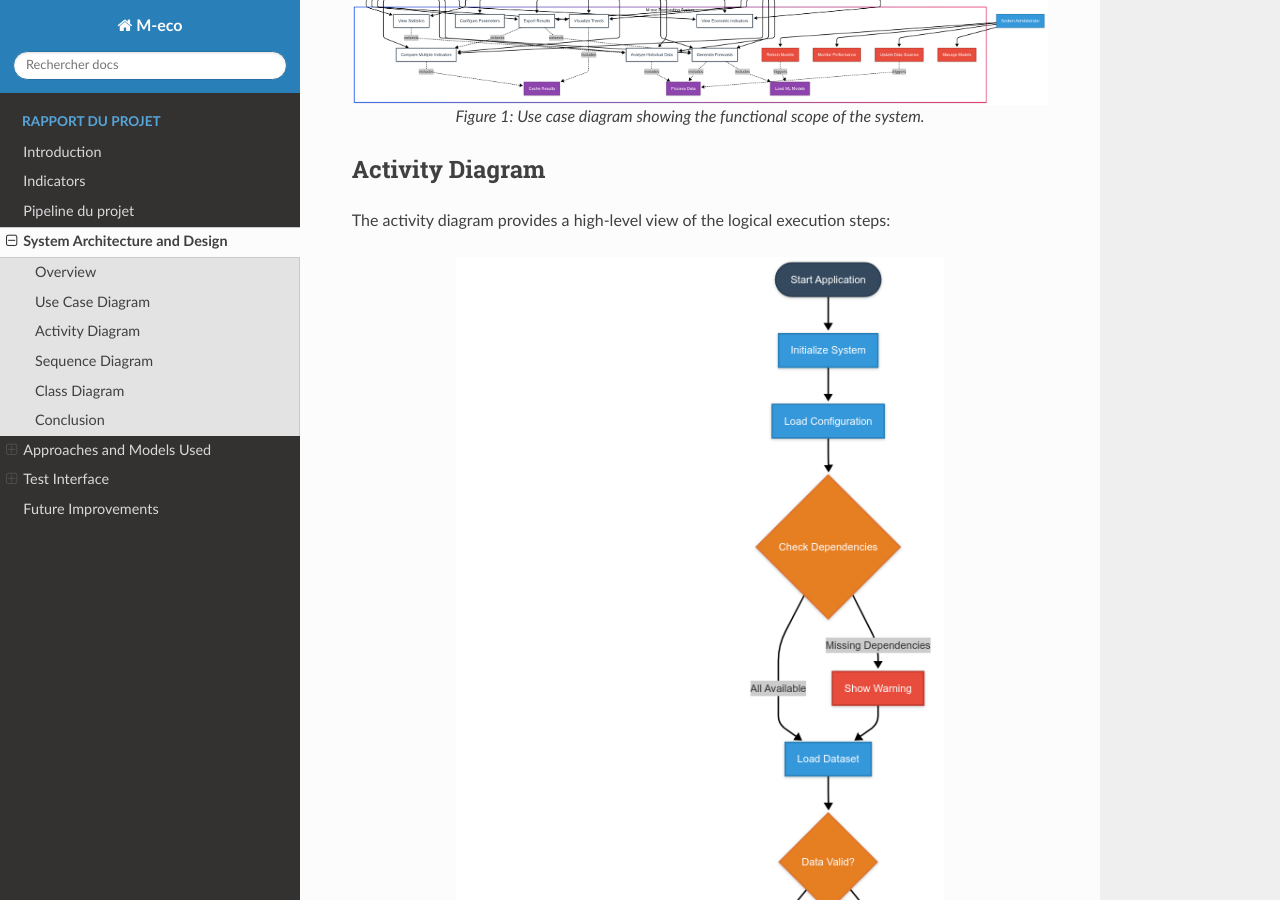
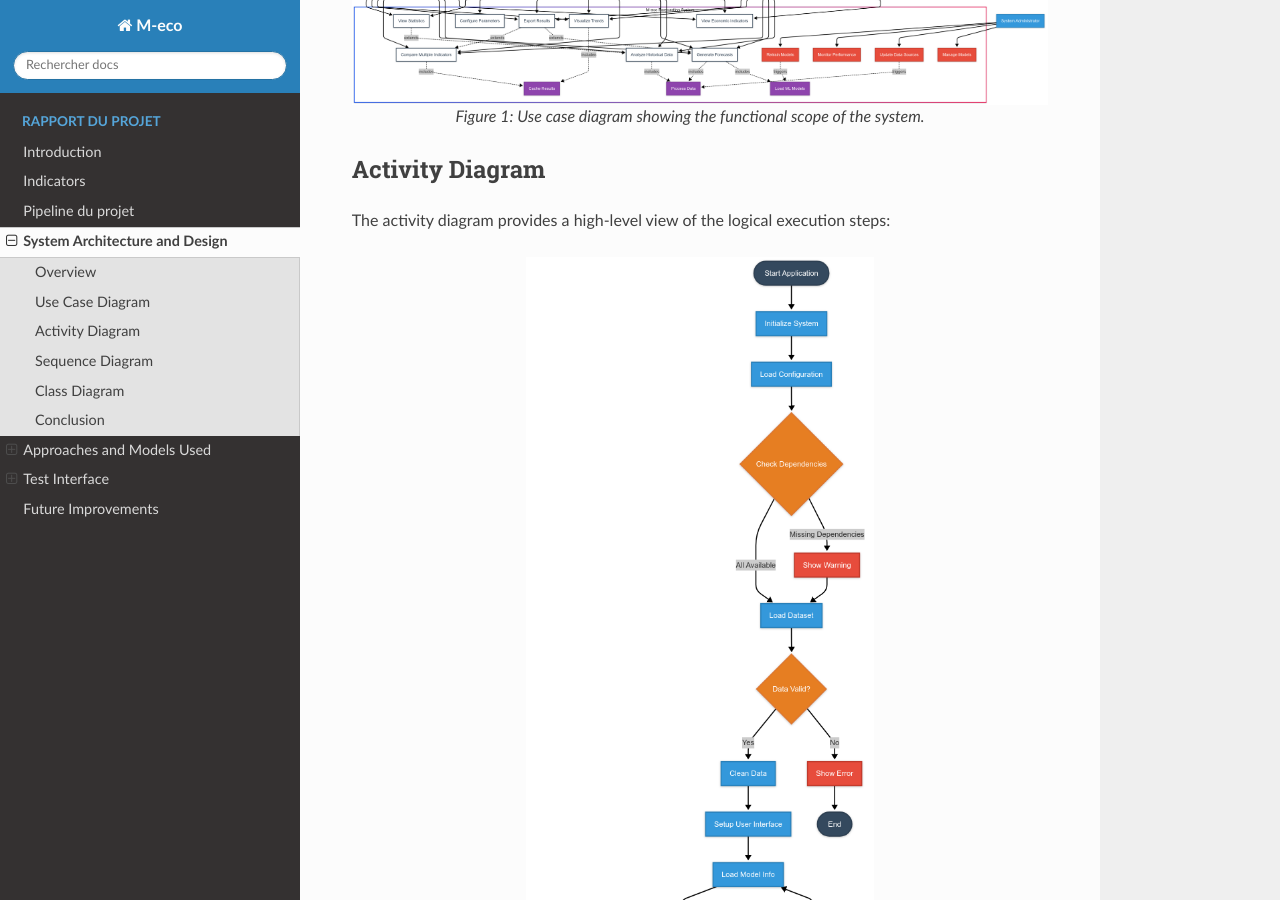
Before and after one commit to med-reda-nk/M_eco, a Sphinx documentation site: the page built from Documentation/uml.rst, in a window 1280 px wide and 900 px high, scrolled down 583 px. Built offline with Sphinx 7.4.7 and the Read the Docs theme 3.1.0, drawn with Linux system fonts in a browser that asks for light colours.

Commit message:
Update uml.rst

```diff
--- a/Documentation/uml.rst
+++ b/Documentation/uml.rst
@@ -33,7 +33,7 @@
 .. figure:: images/activity.jpg
    :alt: Activity Diagram
    :align: center
-   :width: 70%
+   :width: 50%
 
    Figure 2: Activity diagram representing the system’s operational flow from start to result presentation.
 
@@ -45,7 +45,7 @@
 .. figure:: images/sequence.jpg
    :alt: Sequence Diagram
    :align: center
-   :width: 80%
+   :width: 90%
 
    Figure 3: Sequence diagram illustrating the time-ordered communication between components during a user-initiated forecast.
 
```
